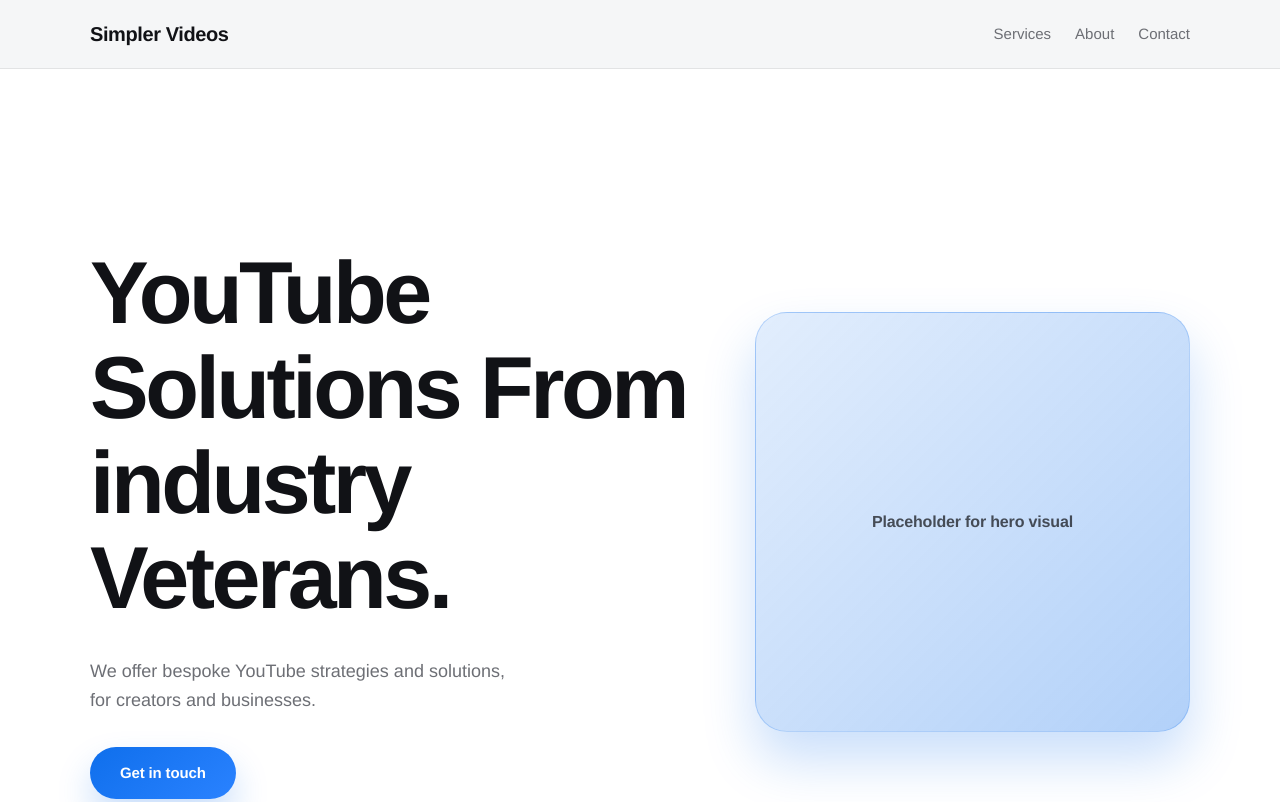
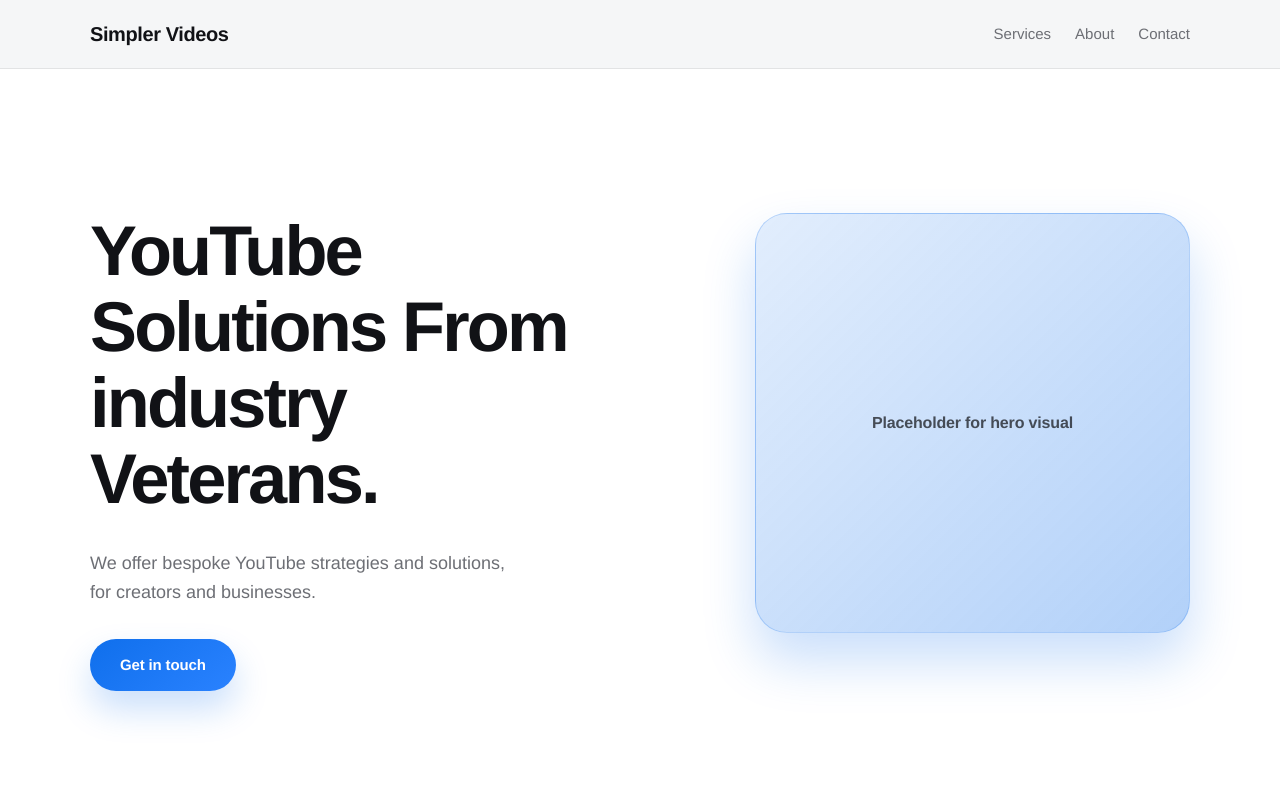
Before and after one commit to iliawerner/Simpler-Videos, a plain HTML site: page index.html in a window 1280 px wide. Shown: the top 802 px of the page. Drawn offline with Linux system fonts and the light colour scheme.

Commit message:
Raise hero layout and reduce title size

```diff
--- a/index.html
+++ b/index.html
@@ -99,7 +99,7 @@
         .hero {
             position: relative;
             isolation: isolate;
-            padding: clamp(160px, 22vh, 220px) 0 clamp(120px, 18vh, 180px);
+            padding: clamp(120px, 18vh, 180px) 0 clamp(96px, 16vh, 140px);
             overflow: visible;
             background: #ffffff;
         }
@@ -110,7 +110,7 @@
             display: grid;
             grid-template-columns: minmax(0, 0.58fr) minmax(0, 0.42fr);
             gap: clamp(40px, 6vw, 64px);
-            align-items: center;
+            align-items: start;
         }
 
         .hero__content {
@@ -120,7 +120,7 @@
         }
 
         .hero__title {
-            font-size: clamp(3.6rem, 8.6vw, 5.5rem);
+            font-size: clamp(2.9rem, 6.9vw, 4.4rem);
             font-weight: 700;
             letter-spacing: -0.04em;
             line-height: 1.08;
@@ -145,6 +145,7 @@
 
         .hero__visual {
             position: relative;
+            align-self: start;
         }
 
         .hero__visual-placeholder {
```
